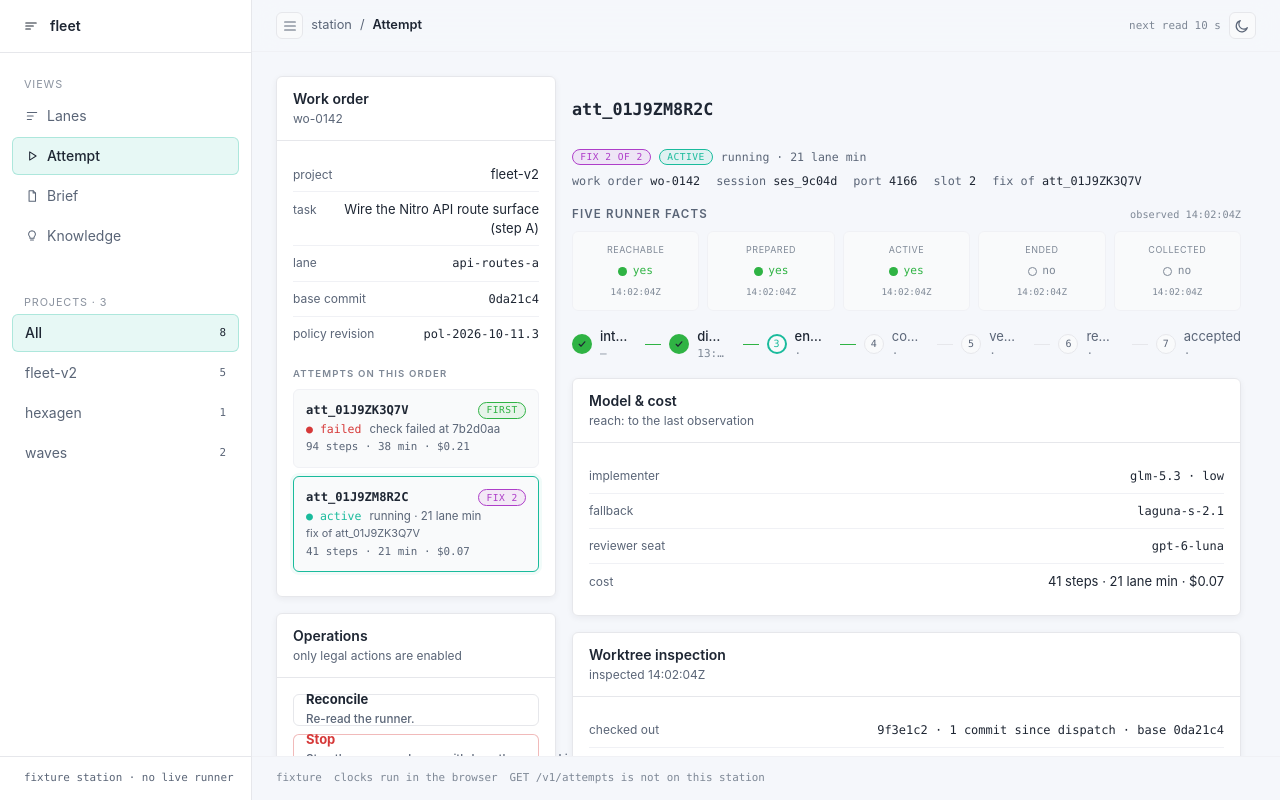
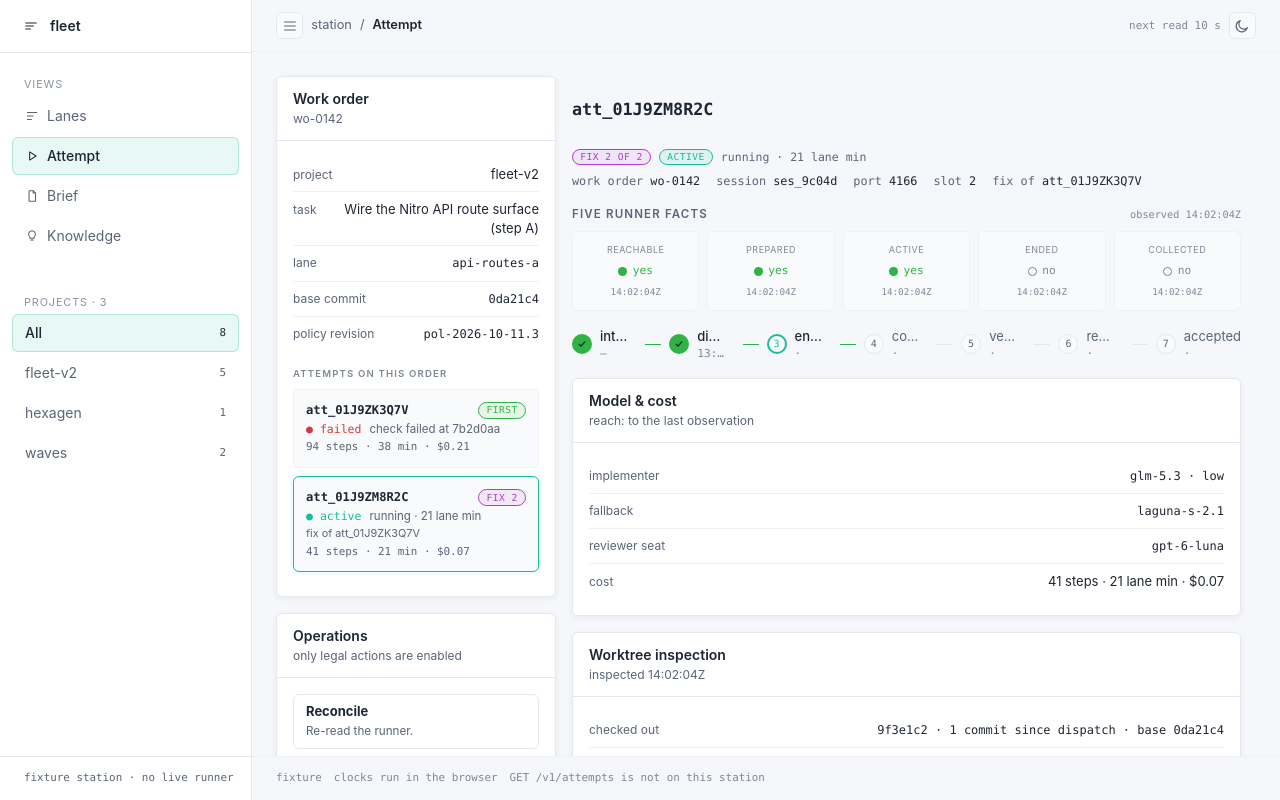
Before and after one commit to martinkrakowski/fleet-v2, a Next.js app in the folder apps/web/: page /attempt in a window 1280 px wide. Built offline with nearby package versions, Linux system fonts and the light colour scheme.

Commit message:
fix(web): fix operations aside button wrapping, deduplicate not-offered list, and align rows

```diff
--- a/apps/web/src/app/attempt/attempt.module.css
+++ b/apps/web/src/app/attempt/attempt.module.css
@@ -416,8 +416,17 @@
 .opButton {
   display: flex;
   flex-direction: column;
-  align-items: stretch;
+  align-items: flex-start;
+  justify-content: flex-start;
+  gap: var(--space-1);
+  width: 100%;
+  min-width: 0;
+  height: auto;
+  min-height: 2.5rem;
+  padding: var(--space-2) var(--space-3);
   text-align: left;
+  white-space: normal;
+  line-height: 1.35;
 }
 
 .opTitle {
@@ -425,25 +434,36 @@
   align-items: center;
   gap: var(--space-2);
   flex-wrap: wrap;
+  width: 100%;
+  font-size: 0.8125rem;
   font-weight: 600;
+  line-height: 1.25;
 }
 
 .opAside {
   font-family: var(--font-mono);
   font-size: 0.72rem;
+  font-weight: 400;
   color: var(--text-faint);
   border-left: 1px solid var(--border-color-light);
   padding-left: var(--space-2);
 }
 
 .opDesc {
+  display: block;
+  width: 100%;
   color: var(--text-muted);
   font-size: 0.73rem;
-  line-height: 1.35;
+  font-weight: 400;
+  line-height: 1.38;
+  white-space: normal;
+  overflow-wrap: anywhere;
 }
 
 .notOfferedWrap {
-  margin-top: var(--space-3);
+  margin-top: var(--space-4);
+  padding-top: var(--space-3);
+  border-top: 1px solid var(--border-color-light);
 }
 
 .notOfferedHead {
@@ -455,18 +475,37 @@
   font-weight: 600;
 }
 
+.notOfferedList {
+  display: flex;
+  flex-direction: column;
+}
+
 .notOffered {
-  display: flex;
+  display: grid;
+  grid-template-columns: 6.75rem minmax(0, 1fr);
   gap: var(--space-2);
   align-items: baseline;
-  padding: var(--space-3) 0;
+  padding: var(--space-2) 0;
+  border-bottom: 1px solid var(--border-color-light);
   color: var(--text-faint);
-  font-size: 0.76rem;
+  font-size: 0.75rem;
+  line-height: 1.38;
 }
 
-.notOffered b {
+.notOffered:last-child {
+  border-bottom: none;
+  padding-bottom: 0;
+}
+
+.notOffered b,
+.notOfferedLabel {
   color: var(--text-muted);
   font-weight: 500;
+}
+
+.notOfferedReason {
+  min-width: 0;
+  overflow-wrap: anywhere;
 }
 
 .decisionRow {
--- a/apps/web/src/app/attempt/components/operations-sidebar.tsx
+++ b/apps/web/src/app/attempt/components/operations-sidebar.tsx
@@ -37,38 +37,35 @@ export function OperationsSidebar({ attempt, word }: { attempt: Attempt; word: s
   const legalOps = ["reconcile", "stop", "collect", "fix", "merge"];
   const isUnknown = word === "unknown";
 
+  const enabledOps = legalOps.filter((op) => {
+    if (!attempt.legal.includes(op)) return false;
+    if (isUnknown && (op === "stop" || op === "collect" || op === "merge")) return false;
+    return true;
+  });
+
+  const blockedByUnknown: Array<[string, string]> = legalOps
+    .filter(
+      (op) =>
+        attempt.legal.includes(op) &&
+        isUnknown &&
+        (op === "stop" || op === "collect" || op === "merge"),
+    )
+    .map((op) => [
+      op,
+      "unknown outcome: this operation is not enabled until the runner answers",
+    ]);
+
+  const notOfferedRows: Array<[string, string]> = [
+    ...blockedByUnknown,
+    ...(attempt.notOffered ?? []),
+  ];
+
   return (
     <Card>
       <CardHeader title="Operations" subtitle="only legal actions are enabled" />
       <CardBody>
         <div className={styles.opsList}>
-          {legalOps.map((op) => {
-            const isLegal = attempt.legal.includes(op);
-            const notOffered = attempt.notOffered.find(([o]) => o === op);
-
-            if (!isLegal && !notOffered) return null;
-
-            const disabledForUnknown = isUnknown && (op === "stop" || op === "collect" || op === "merge");
-
-            if (!isLegal && notOffered) {
-              return (
-                <div key={op} className={styles.notOffered}>
-                  <b>{OP_LABELS[op] || op}</b>
-                  <span>{notOffered[1]}</span>
-                </div>
-              );
-            }
-
-            if (isLegal && disabledForUnknown) {
-              return (
-                <div key={op} className={styles.notOffered}>
-                  <b>{OP_LABELS[op] || op}</b>
-                  <span>unknown outcome: this operation is not enabled until the runner answers</span>
-                </div>
-              );
-            }
-
-            return (
+          {enabledOps.map((op) => (
             <Button
               key={op}
               tone={opTone(op)}
@@ -87,19 +84,20 @@ export function OperationsSidebar({ attempt, word }: { attempt: Attempt; word: s
               </span>
               <span className={styles.opDesc}>{OP_DESC[op] || ""}</span>
             </Button>
-            );
-          })}
+          ))}
         </div>
 
-        {attempt.notOffered && attempt.notOffered.length > 0 && (
+        {notOfferedRows.length > 0 && (
           <div className={styles.notOfferedWrap}>
             <h3 className={styles.notOfferedHead}>Not offered, and why</h3>
-            {attempt.notOffered.map(([op, why]) => (
+            <div className={styles.notOfferedList}>
+              {notOfferedRows.map(([op, why]) => (
                 <div key={op} className={styles.notOffered}>
-                <b>{OP_LABELS[op] || op}</b>
-                <span>{why}</span>
+                  <b className={styles.notOfferedLabel}>{OP_LABELS[op] || op}</b>
+                  <span className={styles.notOfferedReason}>{why}</span>
                 </div>
               ))}
+            </div>
           </div>
         )}
 
```
Also changed, not shown: 1 other file (tests, documents, lock files or other folders). Lines whose indentation alone changed are shown as unchanged.
